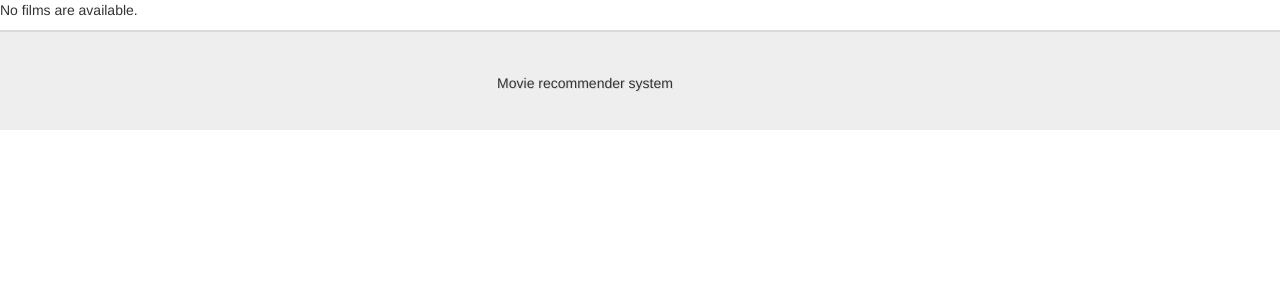
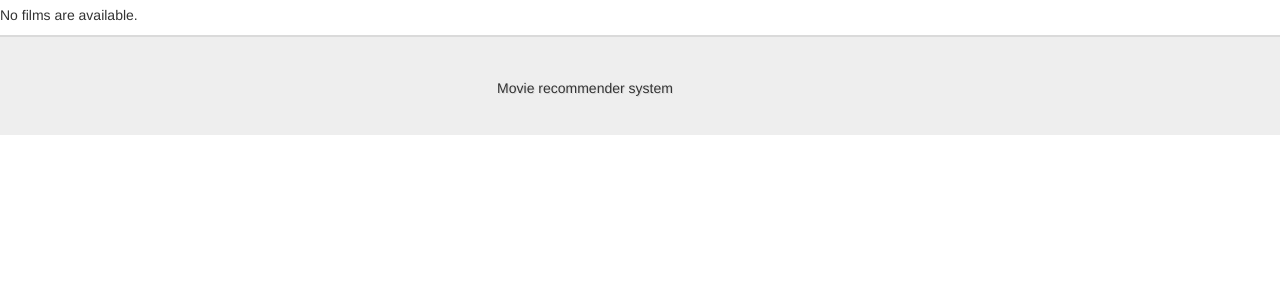
Before and after one commit to lyapizz/recommend-py, a Django app: page / in a window 1280 px wide. Shown: the part 52-352 px from the top of the page. Run offline with Django 3.2, Linux system fonts and the light colour scheme; the visitor is signed in with stand-in values (Sample User, id 1); data that the repository does not hold is empty; some libraries are stand-ins or nearby versions.

Commit message:
margin top for list of films

```diff
--- a/polls/templates/polls/index.html
+++ b/polls/templates/polls/index.html
@@ -8,8 +8,8 @@
     <link rel="stylesheet" type="text/css" href="{% static 'polls/css/custom.css' %}">
     <link rel="stylesheet" href="{% static 'star-ratings/css/star-ratings.css' %}">
     <script type="text/javascript" src="{% static 'star-ratings/js/dist/star-ratings.min.js' %}"></script>
-
-    {% if latest_films_list %}
+    <div style="margin-top: 5px">
+        {% if latest_films_list %}
         <ul>
             {% for film in latest_films_list %}
                 <li><a href="{% url 'polls:detail' film.id %}">{{ film.Title }} ({{ film.Year }})</a></li>
@@ -18,4 +18,5 @@
     {% else %}
         <p>No films are available.</p>
     {% endif %}
+    </div>
 {% endblock %}
```
